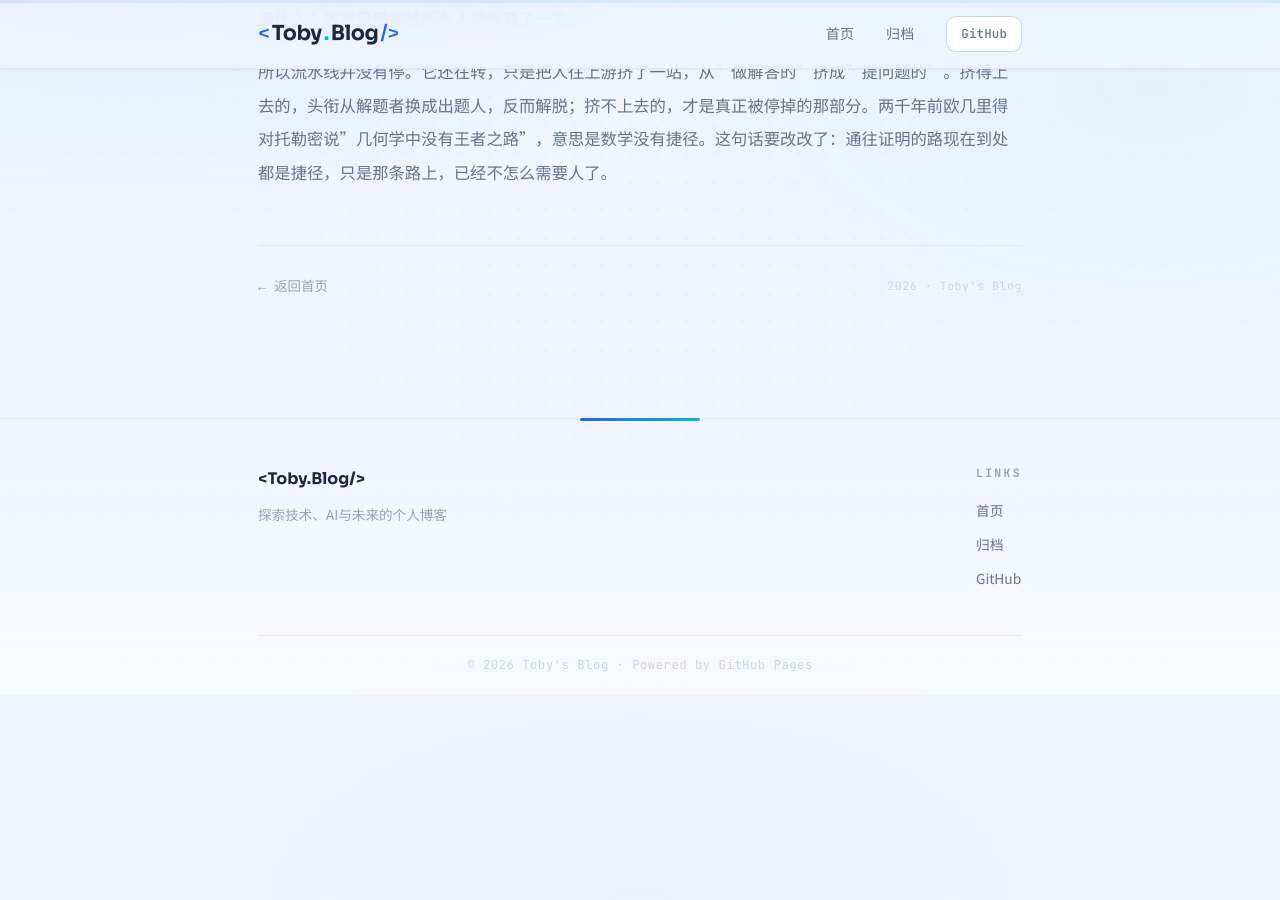
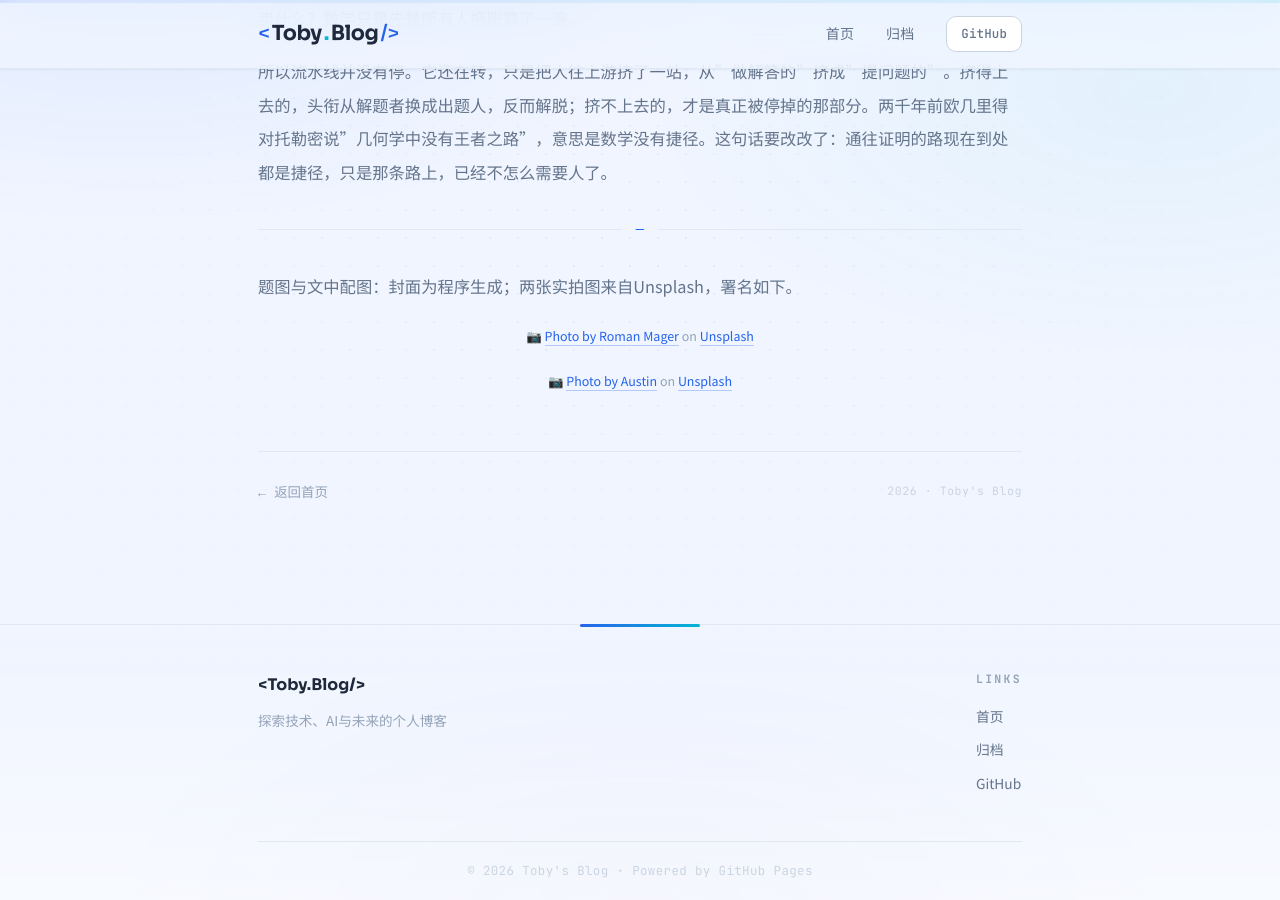
Before and after one commit to 20012002er/20012002er.github.io, a Jekyll site: the page built from _posts/2026-10-06-ai-maths-pipeline-stalls.md, in a window 1280 px wide and 900 px high, scrolled down 3971 px. Built offline with Jekyll 4.4.1, drawn with Linux system fonts in a browser that asks for light colours; before the commit the page ends 4666 px from its top, so only the background shows below that.

Commit message:
AI观点文章: 补充图片署名

```diff
--- a/_posts/2026-10-06-ai-maths-pipeline-stalls.md
+++ b/_posts/2026-10-06-ai-maths-pipeline-stalls.md
@@ -44,3 +44,11 @@ description: '一年前还够发表的数学结果，如今AI信手拈来。数
 数学是所有学科里最先走完这条曲线的，原因很朴素：它的验证最便宜、形式化最彻底，所以自动化最先穿透它。这也意味着它是最早拿到完整剧本的学科——证明免费之后，数学家能卖的东西只剩下一样：知道哪里值得证的判断力。这个结论很快会排着队走向其他领域：写代码免费了，卖什么？写报告免费了，卖什么？数学只是先替所有人把账算了一遍。
 
 所以流水线并没有停。它还在转，只是把人往上游挤了一站，从"做解答的"挤成"提问题的"。挤得上去的，头衔从解题者换成出题人，反而解脱；挤不上去的，才是真正被停掉的那部分。两千年前欧几里得对托勒密说"几何学中没有王者之路"，意思是数学没有捷径。这句话要改改了：通往证明的路现在到处都是捷径，只是那条路上，已经不怎么需要人了。
+
+---
+
+题图与文中配图：封面为程序生成；两张实拍图来自Unsplash，署名如下。
+
+<p style="text-align:center;font-size:0.78rem;color:#94a3b8;">📷 <a href="https://unsplash.com/photos/written-equations-on-brown-wooden-board-5mZ_M06Fc9g?utm_source=toby-blog&utm_medium=referral" target="_blank" rel="noopener">Photo by Roman Mager</a> on <a href="https://unsplash.com?utm_source=toby-blog&utm_medium=referral" target="_blank" rel="noopener">Unsplash</a></p>
+
+<p style="text-align:center;font-size:0.78rem;color:#94a3b8;">📷 <a href="https://unsplash.com/photos/a-group-of-people-sitting-in-front-of-a-blackboard-N8Z8s3n3qBk?utm_source=toby-blog&utm_medium=referral" target="_blank" rel="noopener">Photo by Austin</a> on <a href="https://unsplash.com?utm_source=toby-blog&utm_medium=referral" target="_blank" rel="noopener">Unsplash</a></p>
```
